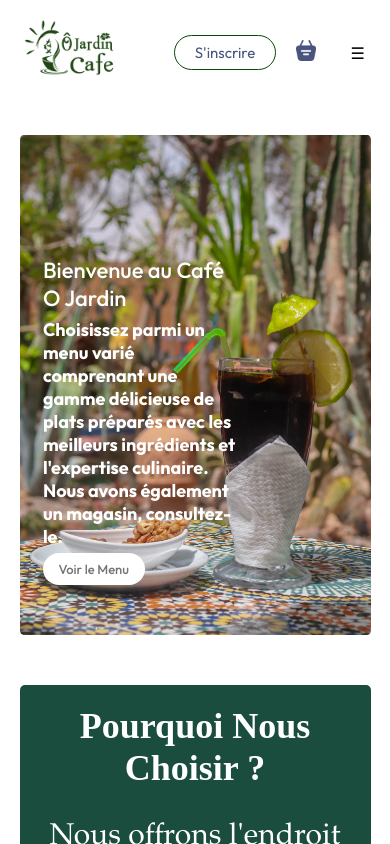
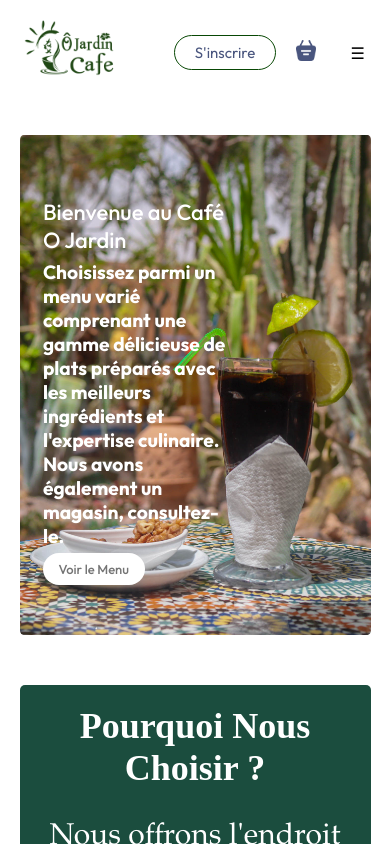
Before and after one commit to KhaldaneH/O-Jardin, a React (Vite) app in the folder frontend/: page / in a window 390 px wide. Shown: the top 844 px of the page. Built offline with nearby package versions, Linux system fonts and the light colour scheme; no server answers.

Commit message:
Update Header.css

```diff
--- a/frontend/src/components/Header/Header1/Header.css
+++ b/frontend/src/components/Header/Header1/Header.css
@@ -54,7 +54,7 @@
 .header-contents p{
     color: white;
     font-weight: bolder;
-    font-size: 1.2vw;
+    font-size: 1.7vw;
 }
 
 .header-contents button{
@@ -81,7 +81,7 @@
         max-width: 55%;
     }
     .header-contents p{
-      font-size: large;
+      font-size: larger;
     }
     .header-contents button{
         padding: 2vw 4vw;
```
